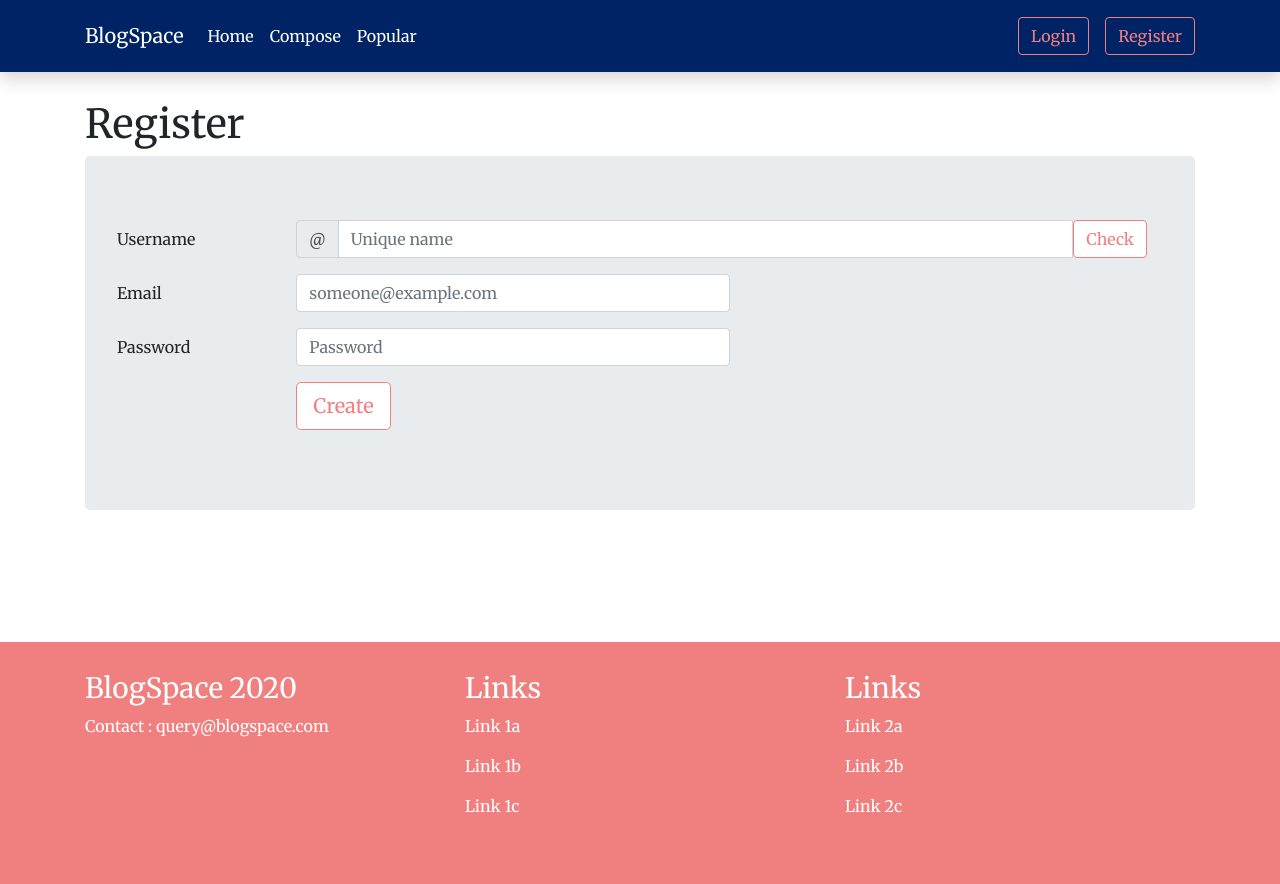
After one commit to tanush-r/blog-space, a Flask app: page /register in a window 1280 px wide. The commit adds this page. Run offline with Flask 2, Linux system fonts and the light colour scheme; some libraries are stand-ins or nearby versions.

Commit message:
new update

```diff
--- a/app.py
+++ b/app.py
@@ -1,18 +1,32 @@
 from flask import *
 
 app = Flask(__name__)
+
 
 @app.route('/')
 def index():
     return render_template('index.html')
 
+
 @app.route('/compose')
 def compose():
     return render_template('compose.html')
+
 
 @app.route('/popular')
 def popular():
     return render_template('popular.html')
 
+
+@app.route('/register')
+def register():
+    return render_template('register.html')
+
+
+@app.route('/login')
+def login():
+    return render_template('login.html')
+
+
 if __name__ == '__main__':
     app.run(debug=True)
--- a/templates/base.html
+++ b/templates/base.html
@@ -16,7 +16,7 @@
 		<link rel="apple-touch-icon" href="favicon_logo.ico">
         <link rel="stylesheet" href="https://stackpath.bootstrapcdn.com/bootstrap/4.4.1/css/bootstrap.min.css" integrity="sha384-Vkoo8x4CGsO3+Hhxv8T/Q5PaXtkKtu6ug5TOeNV6gBiFeWPGFN9MuhOf23Q9Ifjh" crossorigin="anonymous">
         <link href='https://fonts.googleapis.com/css?family=Titillium Web' rel='stylesheet'>
-
+        <link href='https://fonts.googleapis.com/css?family=Merriweather' rel='stylesheet'>
     <link rel="stylesheet" href="https://use.fontawesome.com/releases/v5.7.0/css/all.css" integrity="sha384-lZN37f5QGtY3VHgisS14W3ExzMWZxybE1SJSEsQp9S+oqd12jhcu+A56Ebc1zFSJ" crossorigin="anonymous">
     <link href="https://fonts.googleapis.com/icon?family=Material+Icons" rel="stylesheet">
     <script src="https://code.jquery.com/jquery-3.2.1.slim.min.js" integrity="sha384-KJ3o2DKtIkvYIK3UENzmM7KCkRr/rE9/Qpg6aAZGJwFDMVNA/GpGFF93hXpG5KkN" crossorigin="anonymous"></script>
@@ -35,7 +35,7 @@
             color: white;
         }
         body {
-            font-family: 'Titillium Web';
+            font-family: 'Merriweather';
         }
         .footer a{
             color: white;
@@ -49,6 +49,14 @@
             color: white;
             border-color: #f08080;
             }
+        .jumbotron .btn{
+            background-color: white;
+        }
+        .jumbotron .btn:hover{
+            background-color: #f08080;
+            color: white;
+            border-color: #f08080;
+        }
         .nav-pad {
             padding-top: 100px;
             padding-bottom: 100px;
@@ -66,7 +74,7 @@
             <a class="navbar-brand " href="#">
       <img src="apple.png" alt="Logo" style="width:20px;">
     </a>-->
-          <a class="navbar-brand" href="#">BlogSpace</a>
+          <a class="navbar-brand" href="/">BlogSpace</a>
           <button class="navbar-toggler" type="button" data-toggle="collapse" data-target="#navbarsExample07" aria-controls="navbarsExample07" aria-expanded="false" aria-label="Toggle navigation">
             <span class="navbar-toggler-icon"></span>
           </button>
@@ -83,7 +91,7 @@
               <li class="nav-item">
                 <a class="nav-link py-0 active" href="/popular">Popular</a>
               </li>
-              <li class="nav-item">
+              <!--<li class="nav-item">
                 <a class="nav-link py-0" href="#">Disabled</a>
               </li>
               <li class="nav-item">
@@ -97,11 +105,11 @@
               </li>
               <li class="nav-item">
                 <a class="nav-link py-0" href="#">Disabled</a>
-              </li>
+              </li>-->
 
             </ul>
-            <a href="#" class="btn btn-outline-primary mr-3">Login</a>
-            <a href="#" class="btn btn-outline-primary mr-0" >Register</a>
+            <a href="/login" class="btn btn-outline-primary mr-3" >Login</a>
+            <a href="/register" class="btn btn-outline-primary mr-0" >Register</a>
 
           </div>
         </div>
--- a/templates/index.html
+++ b/templates/index.html
@@ -11,6 +11,4 @@ BlogSpace : Free blog{% endblock %}
 
 {% endfor %}
 
-</div>
-
 {% endblock %}
--- /dev/null
+++ b/templates/register.html
@@ -0,0 +1,44 @@
+{% extends 'base.html' %}
+
+{% block title %}
+BlogSpace : Register
+{% endblock %}
+{% block head %} {{ super() }} {% endblock %}
+
+{% block main %}
+<h1>Register</h1>
+<div class="jumbotron">
+<form method="POST" action="/new">
+    <div class="form-group row">
+        <label class="col-sm-2 col-form-label">Username</label>
+        <div class="input-group col-sm-10">
+            <div class="input-group-prepend">
+                <span class="input-group-text" id="basic-addon1">@</span>
+            </div>
+            <input type="text" class="form-control" name="name" placeholder="Unique name" style="width:50px;" aria-label="Username" aria-describedby="basic-addon1">
+            <a href="#" class="btn btn-outline-primary mr-3" >Check</a>
+        </div>
+    </div>
+    <div class="form-group row">
+        <label class="col-sm-2 col-form-label">Email</label>
+        <div class="col-sm-10">
+            <input type="text" class="form-control" name="Email" placeholder="someone@example.com" style="width:50%;">
+        </div>
+    </div>
+
+
+    <div class="form-group row">
+        <label class="col-sm-2 col-form-label">Password</label>
+        <div class="col-sm-10">
+            <input type="password" class="form-control" name="password" placeholder="Password" style="width:50%;">
+        </div>
+    </div>
+
+    <div class="form-group row">
+        <div class="col-sm-10 offset-sm-2">
+            <button type="submit" class="btn btn-outline-primary btn-lg">Create</button>
+        </div>
+    </div>
+</form>
+</div>
+{% endblock %}
```
Also changed, not shown: templates/login.html (added, +38 -0 lines).
